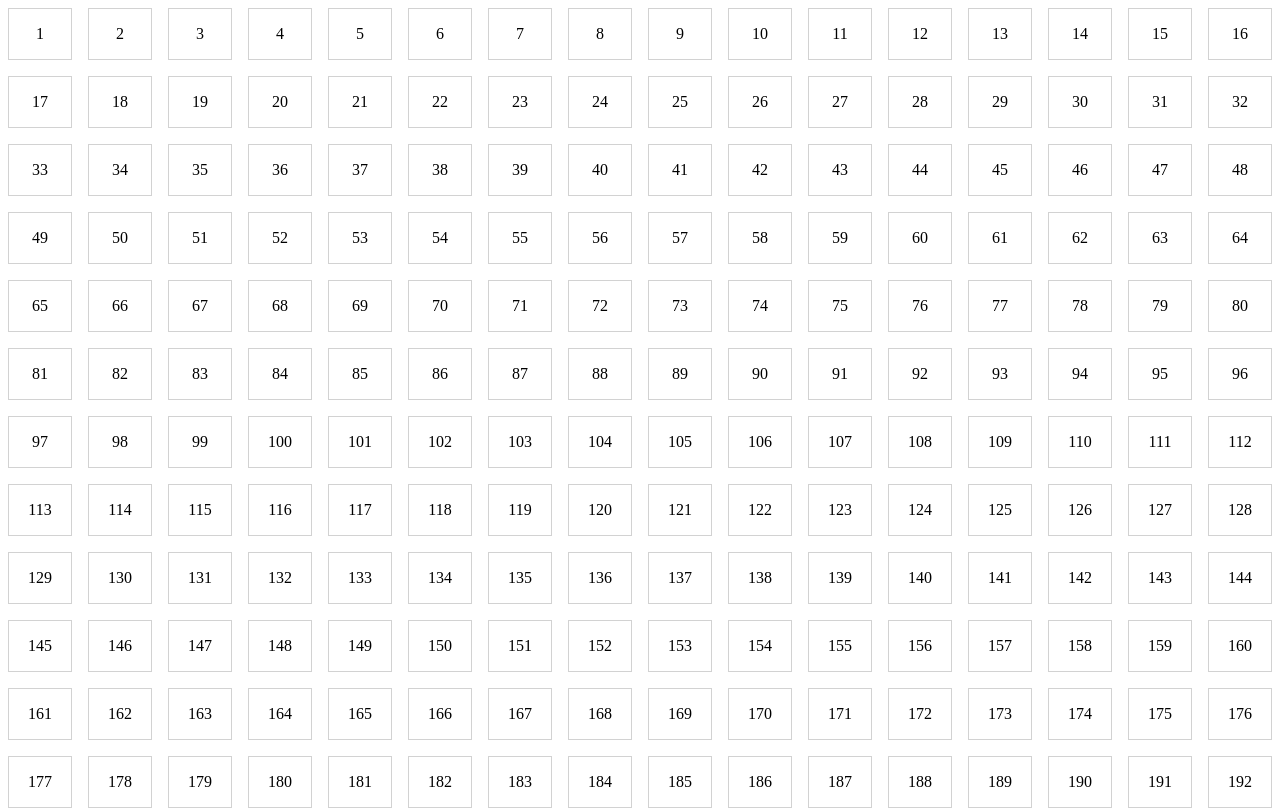
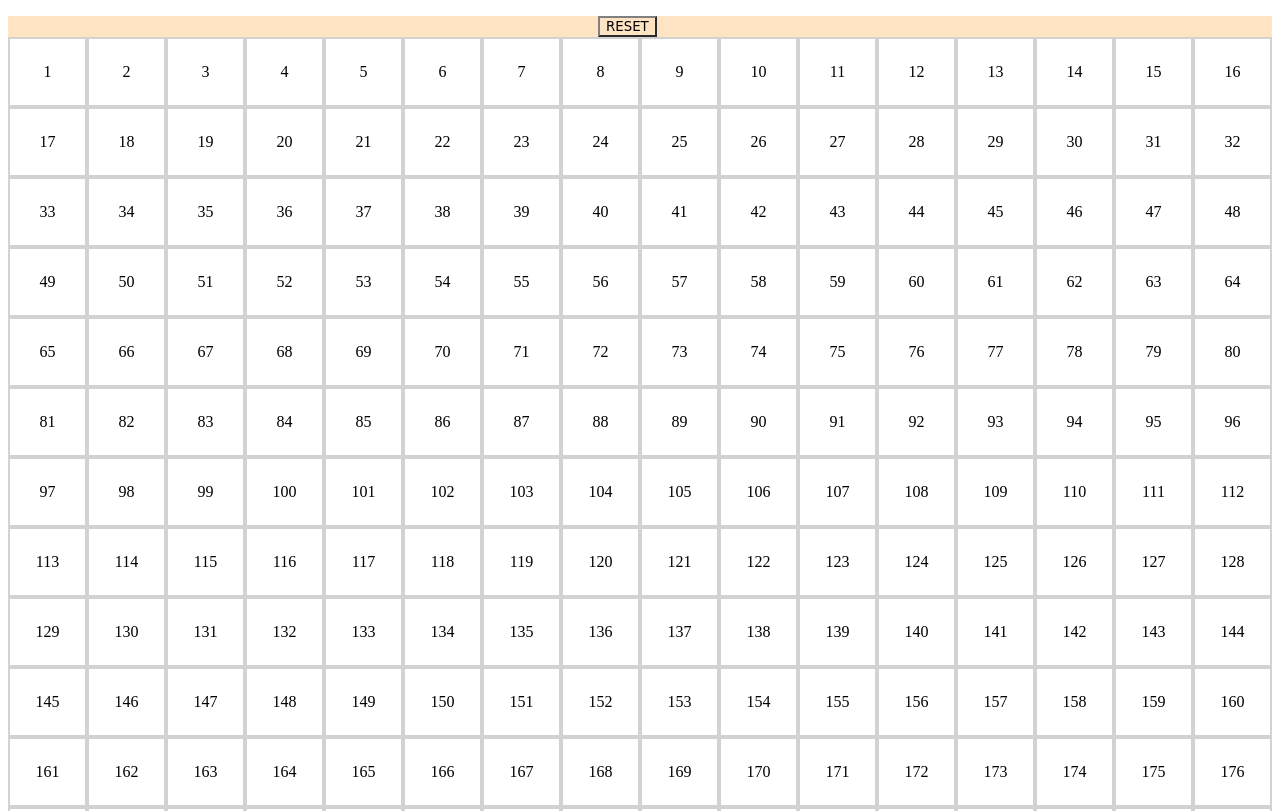
Before and after one commit to THANI-KHURSHID/Etch-A-Sketch, a plain HTML site: page index.html in a window 1280 px wide. Shown: the top 811 px of the page. Drawn offline with Linux system fonts and the light colour scheme.

Commit message:
Added Hover and made and EventListener but it needs more work

```diff
--- a/index.html
+++ b/index.html
@@ -8,6 +8,11 @@
     </head>
 
         <body>
+            <p></p>
+            <div class = "clicked">
+                <button id = "resetButton">RESET</button>
+
+            </div>
             <div id = "container">
                 </div>
                 <script type="text/javascript" src="scripts/app.js"></script>
--- a/scripts/app.js
+++ b/scripts/app.js
@@ -11,3 +11,8 @@ function makeRows(rows, cols) {
 };
 
 makeRows(16, 16);
+const button = document.getElementById('resetButton');
+button.addEventListener("click" , function(e) {
+  let inp = prompt("Please Enter The Size of New Grid");
+  makeRows(inp , inp);
+} );
--- a/styles/style.css
+++ b/styles/style.css
@@ -1,17 +1,38 @@
+/*The global Variables*/
 :root {
   --grid-cols: 1;
   --grid-rows: 1;
 }
+/*For the first div clicked*/
+.clicked {
+  background-color: bisque;
+}
+/*The HTML Button*/
+#resetButton {
+  position: relative;
+  left: 590px;
+  top: 0px;
+  background-color: bisque;
+  border-color: gray;
+  text-align: center;
+  text-decoration: aqua;
+  font-family: cursive;
 
+}
+/*Properties of container div*/
 #container {
   display: grid;
-  grid-gap: 1em;
   grid-template-rows: repeat(var(--grid-rows), 1fr);
   grid-template-columns: repeat(var(--grid-cols), 1fr);
 }
 
+/*This is one square*/
 .grid-item {
-  padding: 1em;
-  border: 1px solid rgba(98, 96, 96, 0.281);
+  padding: 1.5em;
+  border: 2px solid rgba(98, 96, 96, 0.281);
   text-align: center;
 }
+/*Creates The Hover Effect*/
+#container div:hover {
+  background-color: blueviolet;
+}
```
